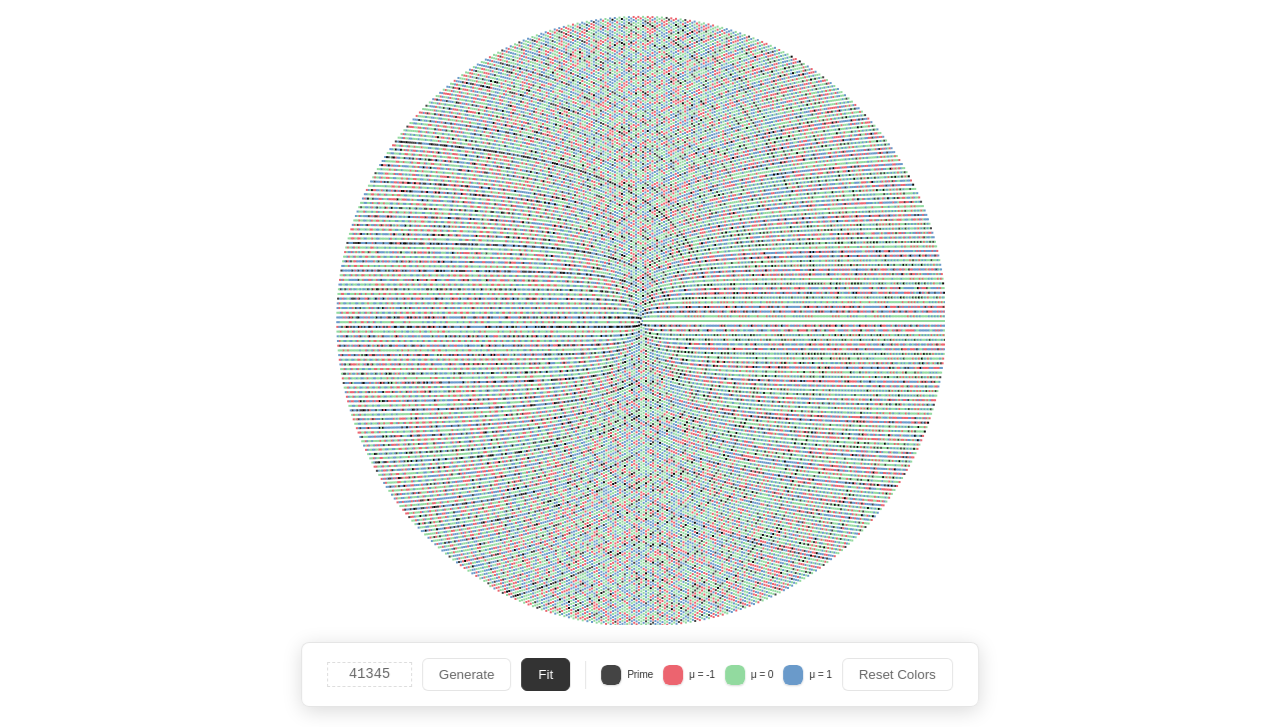
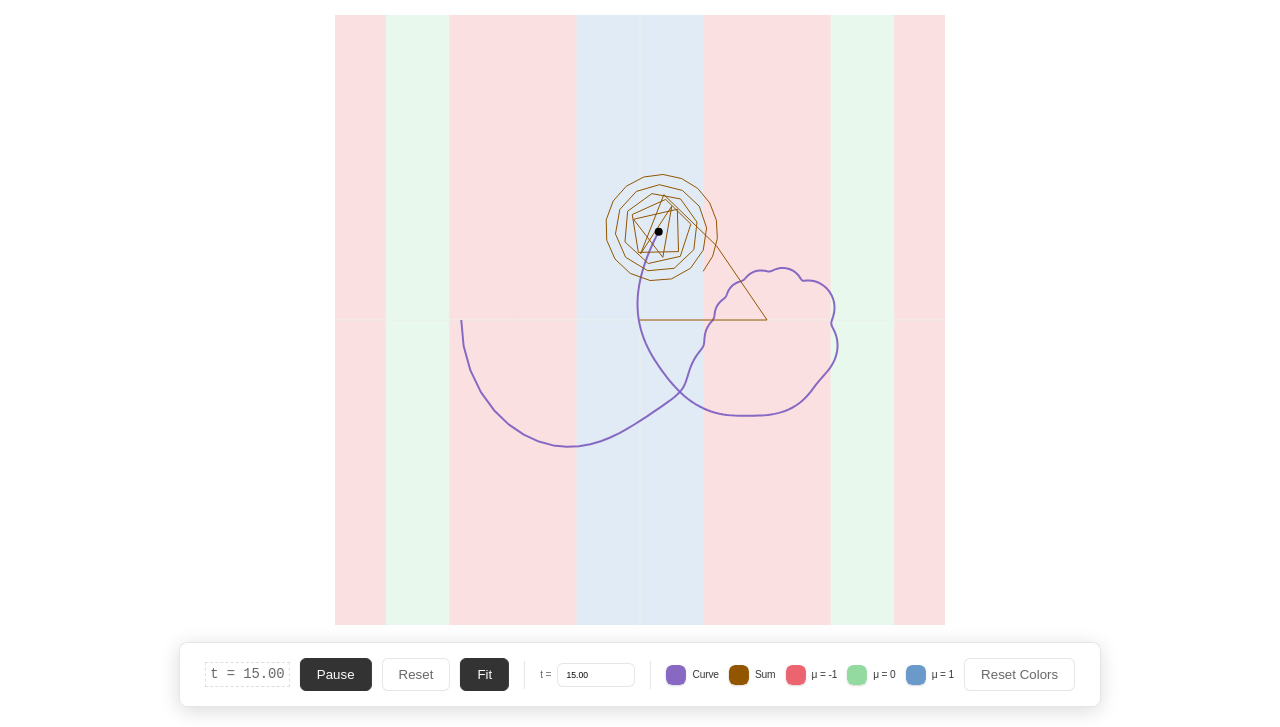
Before and after one commit to alganet/spiral, a plain HTML site: page riemann-zeta/index.html in a window 1280 px wide. Shown: the part 73-800 px from the top of the page. Drawn offline with Linux system fonts and the light colour scheme.

Commit message:
Add Riemann zeta function visualization

```diff
--- a/colors.js
+++ b/colors.js
@@ -12,7 +12,9 @@ const SpiralColors = {
         prime: '#444444',
         muNeg: '#ec646f',
         muZero: '#92da9f',
-        muPos: '#6a9aca'
+        muPos: '#6a9aca',
+        zetaCurve: '#8769c3',
+        zetaSum: '#925500'
     },
 
     // Current colors (loaded from localStorage or defaults)
@@ -20,7 +22,7 @@ const SpiralColors = {
 
     // Initialize colors from localStorage or defaults
     init() {
-        const saved = localStorage.getItem('spiralColors-v3');
+        const saved = localStorage.getItem('spiralColors-v4');
         if (saved) {
             try {
                 this.current = JSON.parse(saved);
@@ -55,7 +57,7 @@ const SpiralColors = {
     // Update a specific color
     updateColor(type, color) {
         this.current[type] = color;
-        localStorage.setItem('spiralColors-v3', JSON.stringify(this.current));
+        localStorage.setItem('spiralColors-v4', JSON.stringify(this.current));
 
         // Trigger redraw if the page has a redraw function
         if (typeof window.redrawSpiral === 'function') {
@@ -71,7 +73,7 @@ const SpiralColors = {
     // Reset to defaults
     reset() {
         this.current = { ...this.defaults };
-        localStorage.setItem('spiralColors-v3', JSON.stringify(this.current));
+        localStorage.setItem('spiralColors-v4', JSON.stringify(this.current));
 
         // Update color pickers
         const pickers = document.querySelectorAll('.color-picker');
--- a/archimedean-ulam/index.html
+++ b/riemann-zeta/index.html
@@ -10,23 +10,32 @@ SPDX-License-Identifier: ISC
 <head>
     <meta charset="UTF-8">
     <meta name="viewport" content="width=device-width, initial-scale=1.0">
-    <title>Archimedean Spiral</title>
-    <link rel="stylesheet" href="../style.css?3">
+    <title>Riemann Zeta</title>
+    <link rel="stylesheet" href="../style.css?4">
 </head>
 
 <body>
     <a href="../index.html" class="back-button" title="Back to Home">&#8592;</a>
     <div class="container">
-        <h1>Archimedean Spiral</h1>
+        <h1>Riemann Zeta</h1>
         <canvas id="spiralCanvas"></canvas>
         <div class="legend">
-            <span class="toolbar-status" id="status">⏳</span>
-            <button class="regenerate-btn" id="resetBtn" title="Generate spiral">Generate</button>
+            <span class="toolbar-status" id="status">t = 0</span>
+            <button class="toggle-btn active" id="playBtn" title="Play/Pause animation">Pause</button>
+            <button class="regenerate-btn" id="resetBtn" title="Reset animation">Reset</button>
             <button class="toggle-btn active" id="fitToggle" title="Toggle canvas fit to viewport">Fit</button>
             <div class="legend-divider"></div>
+            <div class="legend-item" style="font-size: 0.8em; color: #666;">
+                t = <input type="number" id="tInput" value="0" step="0.1" class="sides-input" style="width: 60px;">
+            </div>
+            <div class="legend-divider"></div>
             <div class="legend-item">
-                <input type="color" class="color-picker" data-color="prime" title="Change prime color">
-                Prime
+                <input type="color" class="color-picker" data-color="zetaCurve" title="Change curve color">
+                Curve
+            </div>
+            <div class="legend-item">
+                <input type="color" class="color-picker" data-color="zetaSum" title="Change sum segments color">
+                Sum
             </div>
             <div class="legend-item">
                 <input type="color" class="color-picker" data-color="muNeg" title="Change μ = -1 color">
@@ -47,7 +56,6 @@ SPDX-License-Identifier: ISC
     <script src="../canvas-fit.js?7"></script>
     <script src="../colors.js?7"></script>
     <script src="script.js?7"></script>
-
 </body>
 
 </html>
--- /dev/null
+++ b/riemann-zeta/script.js
@@ -0,0 +1,239 @@
+// SPDX-FileCopyrightText: 2025 Alexandre Gomes Gaigalas <alganet@gmail.com>
+//
+// SPDX-License-Identifier: ISC
+
+const canvas = document.getElementById('spiralCanvas');
+const ctx = canvas.getContext('2d');
+const statusEl = document.getElementById('status');
+const resetBtn = document.getElementById('resetBtn');
+const playBtn = document.getElementById('playBtn');
+const tInput = document.getElementById('tInput');
+
+// Initialize canvas with fit mode
+CanvasFit.init(canvas);
+let CANVAS_SIZE = window.CANVAS_SIZE || CanvasFit.getSize();
+
+canvas.width = CANVAS_SIZE;
+canvas.height = CANVAS_SIZE;
+
+// State
+let t = 0;
+let isPlaying = true;
+let history = []; // Stores {t, x, y}
+const MAX_HISTORY = 2000;
+const ETA_TERMS = 500;
+const SUM_TERMS = 50;
+
+// Mobius sieve for background
+const MAX_N_BG = 500;
+const mu = new Int8Array(MAX_N_BG).fill(1);
+function initSieve() {
+    const isPrime = new Uint8Array(MAX_N_BG).fill(1);
+    isPrime[0] = isPrime[1] = 0;
+    for (let i = 2; i < MAX_N_BG; i++) {
+        if (isPrime[i]) {
+            for (let j = i; j < MAX_N_BG; j += i) {
+                if (j > i) isPrime[j] = 0;
+                mu[j] = -mu[j];
+            }
+            let sq = i * i;
+            for (let j = sq; j < MAX_N_BG; j += sq) mu[j] = 0;
+        }
+    }
+}
+initSieve();
+
+function zeta(s_re, s_im) {
+    // Zeta(s) via Dirichlet Eta function: eta(s) = sum_{n=1}^inf (-1)^(n-1) / n^s
+    // Zeta(s) = eta(s) / (1 - 2^(1-s))
+
+    let eta_re = 0;
+    let eta_im = 0;
+
+    for (let n = 1; n <= ETA_TERMS; n++) {
+        const ln_n = Math.log(n);
+        const magn = Math.pow(n, -s_re);
+        const angle = -s_im * ln_n;
+
+        const term_re = magn * Math.cos(angle);
+        const term_im = magn * Math.sin(angle);
+
+        if (n % 2 === 1) {
+            eta_re += term_re;
+            eta_im += term_im;
+        } else {
+            eta_re -= term_re;
+            eta_im -= term_im;
+        }
+    }
+
+    // Denominator: 1 - 2^(1-s) = 1 - 2^(1 - s_re - i*s_im)
+    // 2^(1-s) = e^((1-s) * ln 2) = e^((1-s_re) * ln 2 - i * s_im * ln 2)
+    const factor_magn = Math.pow(2, 1 - s_re);
+    const factor_angle = -s_im * Math.log(2);
+
+    const den_re = 1 - factor_magn * Math.cos(factor_angle);
+    const den_im = -factor_magn * Math.sin(factor_angle);
+
+    const den_sq = den_re * den_re + den_im * den_im;
+
+    // Result = eta / den
+    return {
+        re: (eta_re * den_re + eta_im * den_im) / den_sq,
+        im: (eta_im * den_re - eta_re * den_im) / den_sq
+    };
+}
+
+function draw() {
+    CANVAS_SIZE = window.CANVAS_SIZE || CanvasFit.getSize();
+    if (canvas.width !== CANVAS_SIZE) {
+        canvas.width = CANVAS_SIZE;
+        canvas.height = CANVAS_SIZE;
+    }
+
+    ctx.fillStyle = '#ffffff';
+    ctx.fillRect(0, 0, canvas.width, canvas.height);
+
+    const cx = canvas.width / 2;
+    const cy = canvas.height / 2;
+
+    // Auto-zoom calculation
+    // Calculate current max range from history
+    let currentMaxRange = 2; // Initial range
+    for (const p of history) {
+        const dist = Math.sqrt(p.x * p.x + p.y * p.y);
+        if (dist > currentMaxRange) currentMaxRange = dist;
+    }
+
+    // Smoothly update the visual scale based on max range
+    // Give some padding (1.2x) and ensure it doesn't zoom in too much
+    const targetScale = (Math.min(canvas.width, canvas.height) / 2) / (currentMaxRange * 1.2);
+
+    // Persistence of scale across frames for smoothness
+    if (!this.currentScale) this.currentScale = targetScale;
+    this.currentScale += (targetScale - this.currentScale) * 0.1;
+    const scale = this.currentScale;
+
+    // Draw background stripes based on Mobius function
+    const stripeUnit = scale / 2; // size of one 'n' unit
+    ctx.globalAlpha = 0.2;
+    for (let n = 1; n < MAX_N_BG; n++) {
+        const m = mu[n];
+        let color;
+        if (m === -1) color = SpiralColors.get('muNeg');
+        else if (m === 0) color = SpiralColors.get('muZero');
+        else color = SpiralColors.get('muPos');
+
+        ctx.fillStyle = color;
+
+        // Right side
+        const x_right = cx + (n - 1) * stripeUnit;
+        if (x_right < canvas.width) {
+            ctx.fillRect(x_right, 0, stripeUnit, canvas.height);
+        }
+
+        // Left side
+        const x_left = cx - n * stripeUnit;
+        if (x_left + stripeUnit > 0) {
+            ctx.fillRect(x_left, 0, stripeUnit, canvas.height);
+        }
+    }
+    ctx.globalAlpha = 1.0;
+
+    // Draw axes
+    ctx.strokeStyle = '#eeeeee';
+    ctx.lineWidth = 1;
+    ctx.beginPath();
+    ctx.moveTo(0, cy); ctx.lineTo(canvas.width, cy);
+    ctx.moveTo(cx, 0); ctx.lineTo(cx, canvas.height);
+    ctx.stroke();
+
+    // Calculate current zeta value
+    const z = zeta(0.5, t);
+
+    // Add to history
+    if (isPlaying) {
+        history.push({ t, x: z.re, y: z.im });
+        if (history.length > MAX_HISTORY) history.shift();
+    }
+
+    // Draw trajectory
+    if (history.length > 1) {
+        ctx.beginPath();
+        ctx.strokeStyle = SpiralColors.get('zetaCurve');
+        ctx.lineWidth = 2;
+        ctx.lineJoin = 'round';
+        ctx.moveTo(cx + history[0].x * scale, cy - history[0].y * scale);
+        for (let i = 1; i < history.length; i++) {
+            ctx.lineTo(cx + history[i].x * scale, cy - history[i].y * scale);
+        }
+        ctx.stroke();
+    }
+
+    // Draw partial sum spiral
+    // S_N = sum_{n=1}^N 1/n^s
+    let sx = 0;
+    let sy = 0;
+    ctx.beginPath();
+    ctx.strokeStyle = SpiralColors.get('zetaSum');
+    ctx.lineWidth = 1;
+    ctx.moveTo(cx, cy);
+    for (let n = 1; n <= SUM_TERMS; n++) {
+        const ln_n = Math.log(n);
+        const magn = Math.pow(n, -0.5);
+        const angle = -t * ln_n;
+
+        sx += magn * Math.cos(angle);
+        sy += magn * Math.sin(angle);
+
+        ctx.lineTo(cx + sx * scale, cy - sy * scale);
+    }
+    ctx.stroke();
+
+    // Draw current point
+    ctx.fillStyle = '#000';
+    ctx.beginPath();
+    ctx.arc(cx + z.re * scale, cy - z.im * scale, 4, 0, Math.PI * 2);
+    ctx.fill();
+
+    // Update UI
+    statusEl.textContent = `t = ${t.toFixed(2)}`;
+    tInput.value = t.toFixed(2);
+
+    if (isPlaying) {
+        t += 0.05;
+        requestAnimationFrame(draw);
+    }
+}
+
+playBtn.addEventListener('click', () => {
+    isPlaying = !isPlaying;
+    playBtn.textContent = isPlaying ? 'Pause' : 'Play';
+    if (isPlaying) {
+        playBtn.classList.add('active');
+        draw();
+    } else {
+        playBtn.classList.remove('active');
+    }
+});
+
+resetBtn.addEventListener('click', () => {
+    t = 0;
+    history = [];
+    tInput.value = 0;
+    if (!isPlaying) draw();
+});
+
+tInput.addEventListener('input', () => {
+    t = parseFloat(tInput.value) || 0;
+    if (!isPlaying) draw();
+});
+
+// Start
+SpiralColors.init();
+draw();
+
+// Expose redraw function for color changes
+window.redrawSpiral = function () {
+    if (!isPlaying) draw();
+};
```
Also changed, not shown: cube-spiral/index.html (+1 -1 lines), index.html (+7 -1 lines), polygonal-spiral/index.html (+1 -1 lines), ulam-spiral/index.html (+1 -1 lines), 1 other file.
